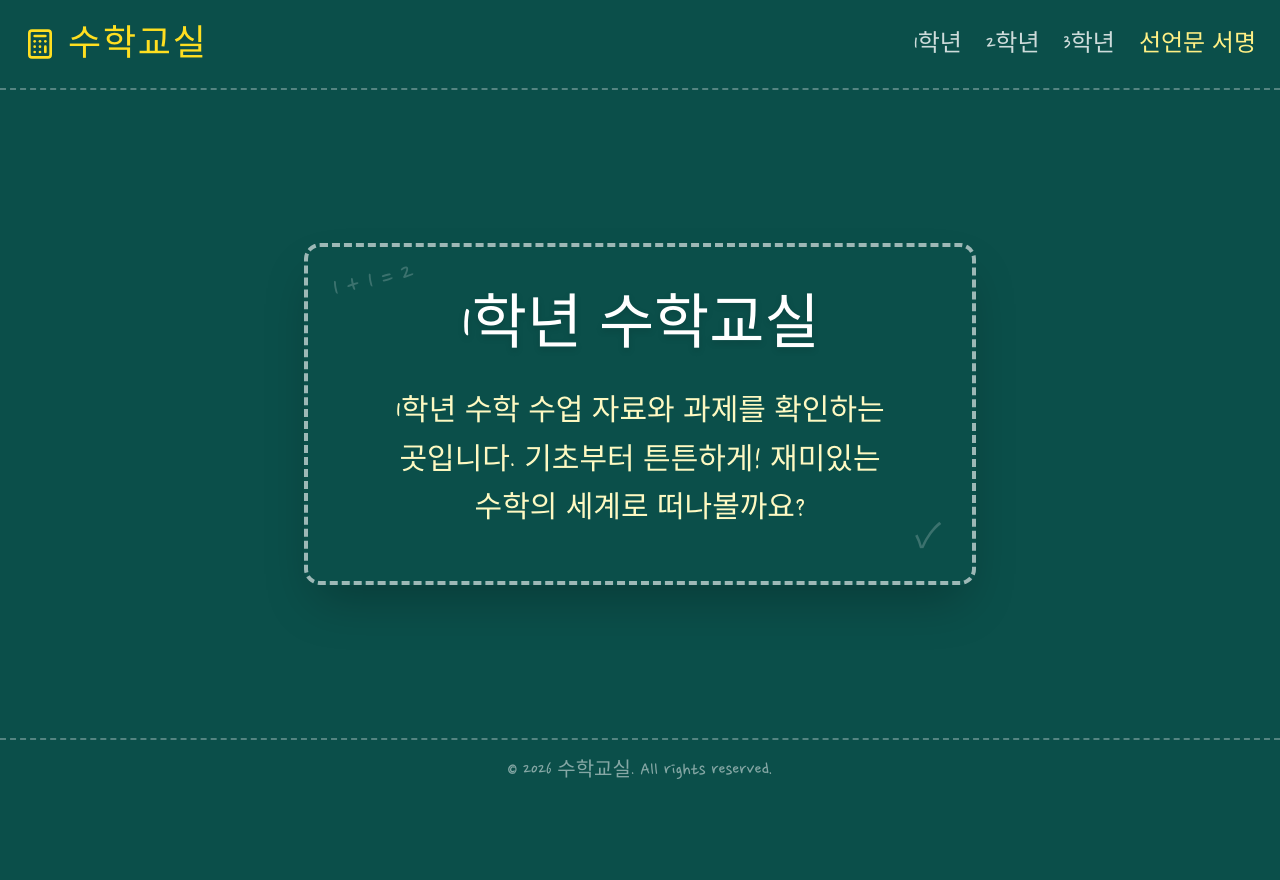
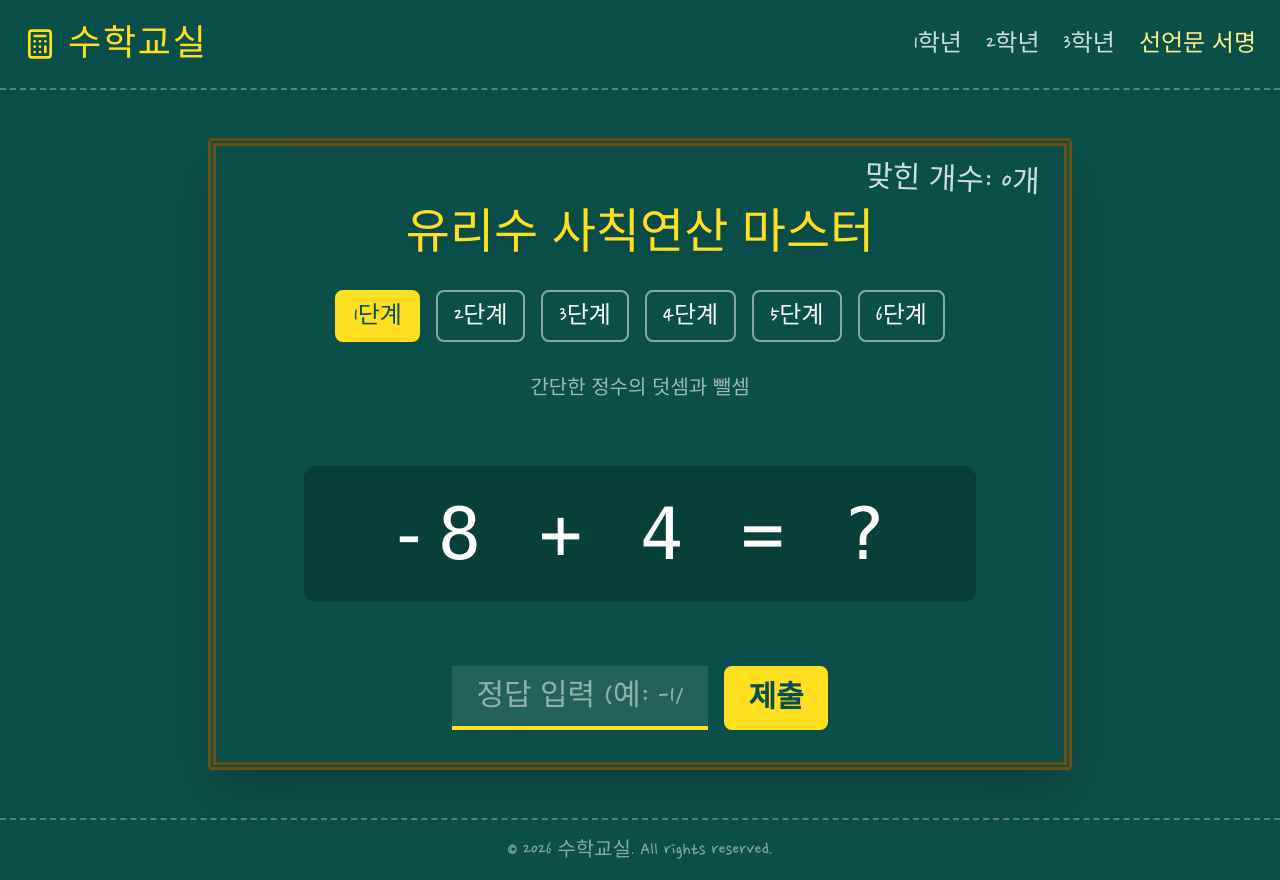
Before and after one commit to edumath08270223-tech/math, a Next.js app: page /grade1 in a window 1280 px wide. Before the commit the page ends 800 px from the top, so only its background shows below. Built offline with nearby package versions, Linux system fonts and the light colour scheme.

Commit message:
feat: add rational number arithmetic quiz for grade 1

```diff
--- a/app/grade1/page.tsx
+++ b/app/grade1/page.tsx
@@ -1,18 +1,133 @@
+"use client";
+
+import { useState, useEffect } from "react";
+import Fraction from "fraction.js";
+import { generateProblem, MathProblem } from "@/utils/mathGenerator";
+
 export default function Grade1Page() {
+  const [level, setLevel] = useState<number>(1);
+  const [problem, setProblem] = useState<MathProblem | null>(null);
+  const [userAnswer, setUserAnswer] = useState("");
+  const [score, setScore] = useState(0);
+  const [feedback, setFeedback] = useState("");
+  const [isWrong, setIsWrong] = useState(false);
+
+  useEffect(() => {
+    handleNewProblem(level);
+  }, [level]);
+
+  const handleNewProblem = (lvl: number) => {
+    setProblem(generateProblem(lvl));
+    setUserAnswer("");
+    setFeedback("");
+    setIsWrong(false);
+  };
+
+  const handleSubmit = (e: React.FormEvent) => {
+    e.preventDefault();
+    if (!problem) return;
+
+    try {
+      // fraction.js를 이용해 입력값과 정답을 수리적으로 비교
+      const parsedInput = new Fraction(userAnswer.trim());
+      const parsedAnswer = new Fraction(problem.answer);
+
+      if (parsedInput.equals(parsedAnswer)) {
+        setScore((s) => s + 1);
+        setFeedback("정답입니다! 참 잘했어요 👏");
+        setIsWrong(false);
+        // 1초 뒤 새 문제
+        setTimeout(() => handleNewProblem(level), 1000);
+      } else {
+        setFeedback(`오답입니다. 정답은 ${parsedAnswer.toFraction()} 에요. 비슷한 문제를 다시 풀어볼까요?`);
+        setIsWrong(true);
+      }
+    } catch (err) {
+      setFeedback("입력 형식이 올바르지 않습니다. 정수나 분수(예: -1/2, 3) 형태로 입력해주세요.");
+    }
+  };
+
   return (
-    <div className="flex flex-col flex-1 items-center justify-center p-4">
-      <div className="border-4 border-dashed border-white/60 p-12 max-w-2xl w-full rounded-2xl flex flex-col items-center text-center gap-8 shadow-2xl relative">
-        <div className="absolute top-4 left-6 text-white/20 text-3xl transform -rotate-12">1 + 1 = 2</div>
-        <div className="absolute bottom-6 right-8 text-white/20 text-4xl transform rotate-6">✓</div>
+    <div className="flex flex-col flex-1 items-center justify-start p-4 w-full max-w-4xl mx-auto gap-8">
+      {/* 칠판 컨테이너 */}
+      <div className="border-8 border-yellow-800/80 p-8 w-full rounded-sm flex flex-col items-center gap-8 shadow-2xl relative bg-teal-900 border-double">
+        {/* 분필 점수판 */}
+        <div className="absolute top-4 right-6 text-white/80 text-3xl font-nanum transform rotate-2">
+          맞힌 개수: {score}개
+        </div>
 
-        <h1 className="text-6xl text-white drop-shadow-md">
-          1학년 수학교실
+        <h1 className="text-5xl text-yellow-300 drop-shadow-md font-nanum mt-8">
+          유리수 사칙연산 마스터
         </h1>
 
-        <p className="text-3xl text-yellow-100 max-w-lg leading-relaxed">
-          1학년 수학 수업 자료와 과제를 확인하는 곳입니다.
-          기초부터 튼튼하게! 재미있는 수학의 세계로 떠나볼까요?
+        {/* 단계 선택기 */}
+        <div className="flex flex-wrap gap-4 justify-center w-full">
+          {[1, 2, 3, 4, 5, 6].map((l) => (
+            <button
+              key={l}
+              onClick={() => {
+                setLevel(l);
+                setScore(0);
+              }}
+              className={`px-4 py-2 rounded-lg text-2xl font-nanum transition-all ${
+                level === l
+                ? "bg-yellow-300 text-teal-900 border-2 border-yellow-300"
+                : "bg-transparent text-white border-2 border-white/50 hover:border-white"
+              }`}
+            >
+              {l}단계
+            </button>
+          ))}
+        </div>
+
+        <p className="text-xl text-white/60">
+          {level === 1 && "간단한 정수의 덧셈과 뺄셈"}
+          {level === 2 && "정수의 곱셈과 나눗셈"}
+          {level === 3 && "정수의 혼합계산"}
+          {level === 4 && "유리수(분수)의 덧셈과 뺄셈"}
+          {level === 5 && "유리수의 곱셈과 나눗셈"}
+          {level === 6 && "유리수의 사칙연산 혼합계산"}
         </p>
+
+        {/* 문제 영역 */}
+        <div className="text-7xl text-white my-8 font-mono tracking-widest bg-black/20 p-8 rounded-xl shadow-inner text-center w-full max-w-2xl break-words">
+          {problem ? problem.question : "준비 중..."} = ?
+        </div>
+
+        {/* 입력 및 피드백 폼 */}
+        <form onSubmit={handleSubmit} className="flex flex-col items-center gap-6 w-full">
+          <div className="flex gap-4">
+            <input
+              type="text"
+              value={userAnswer}
+              onChange={(e) => setUserAnswer(e.target.value)}
+              placeholder="정답 입력 (예: -1/2)"
+              className="px-6 py-3 text-3xl bg-white/10 border-b-4 border-yellow-300 text-white focus:outline-none text-center font-nanum w-64"
+            />
+            <button
+              type="submit"
+              className="px-6 py-3 text-3xl bg-yellow-300 text-teal-900 font-bold rounded-lg hover:bg-yellow-400 transition-all font-nanum"
+            >
+              제출
+            </button>
+          </div>
+
+          {feedback && (
+            <div className={`text-3xl font-nanum ${isWrong ? "text-red-400" : "text-green-300"}`}>
+              {feedback}
+            </div>
+          )}
+
+          {isWrong && (
+            <button
+              type="button"
+              onClick={() => handleNewProblem(level)}
+              className="mt-4 px-6 py-2 text-2xl border-2 border-dashed border-yellow-200 text-yellow-200 hover:bg-yellow-200 hover:text-teal-900 transition-all rounded-full font-nanum"
+            >
+              보충학습 (비슷한 문제 다시 풀기)
+            </button>
+          )}
+        </form>
       </div>
     </div>
   );
--- a/package.json
+++ b/package.json
@@ -10,6 +10,7 @@
   },
   "dependencies": {
     "@supabase/supabase-js": "^2.111.0",
+    "fraction.js": "^5.3.4",
     "lucide-react": "^1.28.0",
     "next": "16.2.12",
     "react": "19.2.4",
--- /dev/null
+++ b/utils/mathGenerator.ts
@@ -0,0 +1,106 @@
+import Fraction from "fraction.js";
+
+export type MathProblem = {
+  question: string;
+  answer: string;
+};
+
+// Helper: 랜덤 정수 생성 (0 제외 가능)
+const getRandomInt = (min: number, max: number, excludeZero = false): number => {
+  let val = Math.floor(Math.random() * (max - min + 1)) + min;
+  if (excludeZero && val === 0) {
+    return getRandomInt(min, max, excludeZero);
+  }
+  return val;
+};
+
+// Helper: 괄호가 필요한 음수 처리
+const formatNum = (num: number | Fraction): string => {
+  const str = num.toString();
+  return str.startsWith("-") ? `(${str})` : str;
+};
+
+// 1단계: 정수의 덧셈과 뺄셈
+const generateLevel1 = (): MathProblem => {
+  const a = getRandomInt(-15, 15);
+  const b = getRandomInt(-15, 15);
+  const isAdd = Math.random() > 0.5;
+  const question = `${a} ${isAdd ? "+" : "-"} ${formatNum(b)}`;
+  const answer = (isAdd ? a + b : a - b).toString();
+  return { question, answer };
+};
+
+// 2단계: 정수의 곱셈과 나눗셈 (나눗셈은 정수로 떨어지도록 조작)
+const generateLevel2 = (): MathProblem => {
+  const isMul = Math.random() > 0.5;
+  if (isMul) {
+    const a = getRandomInt(-12, 12);
+    const b = getRandomInt(-12, 12);
+    return { question: `${a} × ${formatNum(b)}`, answer: (a * b).toString() };
+  } else {
+    // 나눗셈: b * answer = a 가 되도록
+    const b = getRandomInt(-12, 12, true);
+    const ans = getRandomInt(-12, 12);
+    const a = b * ans;
+    return { question: `${a} ÷ ${formatNum(b)}`, answer: ans.toString() };
+  }
+};
+
+// 3단계: 정수의 혼합계산 (덧/뺄/곱/나눗 중 2개 연산)
+const generateLevel3 = (): MathProblem => {
+  // A + B * C 형태
+  const c = getRandomInt(-10, 10);
+  const b = getRandomInt(-10, 10);
+  const a = getRandomInt(-20, 20);
+  const question = `${a} + ${formatNum(b)} × ${formatNum(c)}`;
+  const answer = (a + b * c).toString();
+  return { question, answer };
+};
+
+// 4단계: 유리수(분수)의 덧셈과 뺄셈
+const generateLevel4 = (): MathProblem => {
+  const isAdd = Math.random() > 0.5;
+  const f1 = new Fraction(getRandomInt(-5, 5), getRandomInt(2, 6, true));
+  const f2 = new Fraction(getRandomInt(-5, 5), getRandomInt(2, 6, true));
+  const question = `${f1.toFraction()} ${isAdd ? "+" : "-"} ${formatNum(f2)}`;
+  const result = isAdd ? f1.add(f2) : f1.sub(f2);
+  return { question, answer: result.toFraction() };
+};
+
+// 5단계: 유리수의 곱셈과 나눗셈
+const generateLevel5 = (): MathProblem => {
+  const isMul = Math.random() > 0.5;
+  const f1 = new Fraction(getRandomInt(-6, 6, true), getRandomInt(2, 7, true));
+  const f2 = new Fraction(getRandomInt(-6, 6, true), getRandomInt(2, 7, true));
+
+  if (isMul) {
+    const question = `${f1.toFraction()} × ${formatNum(f2)}`;
+    return { question, answer: f1.mul(f2).toFraction() };
+  } else {
+    const question = `${f1.toFraction()} ÷ ${formatNum(f2)}`;
+    return { question, answer: f1.div(f2).toFraction() };
+  }
+};
+
+// 6단계: 유리수의 사칙연산 혼합 (간단한 A + B * C 형태)
+const generateLevel6 = (): MathProblem => {
+  const a = new Fraction(getRandomInt(-3, 3), getRandomInt(2, 4, true));
+  const b = new Fraction(getRandomInt(-3, 3), getRandomInt(2, 4, true));
+  const c = new Fraction(getRandomInt(-3, 3, true), getRandomInt(2, 4, true));
+
+  const question = `${a.toFraction()} + ${formatNum(b)} × ${formatNum(c)}`;
+  const answer = a.add(b.mul(c)).toFraction();
+  return { question, answer };
+};
+
+export const generateProblem = (level: number): MathProblem => {
+  switch (level) {
+    case 1: return generateLevel1();
+    case 2: return generateLevel2();
+    case 3: return generateLevel3();
+    case 4: return generateLevel4();
+    case 5: return generateLevel5();
+    case 6: return generateLevel6();
+    default: return generateLevel1();
+  }
+};
```
Also changed, not shown: 1 other file (tests, documents, lock files or other folders).
